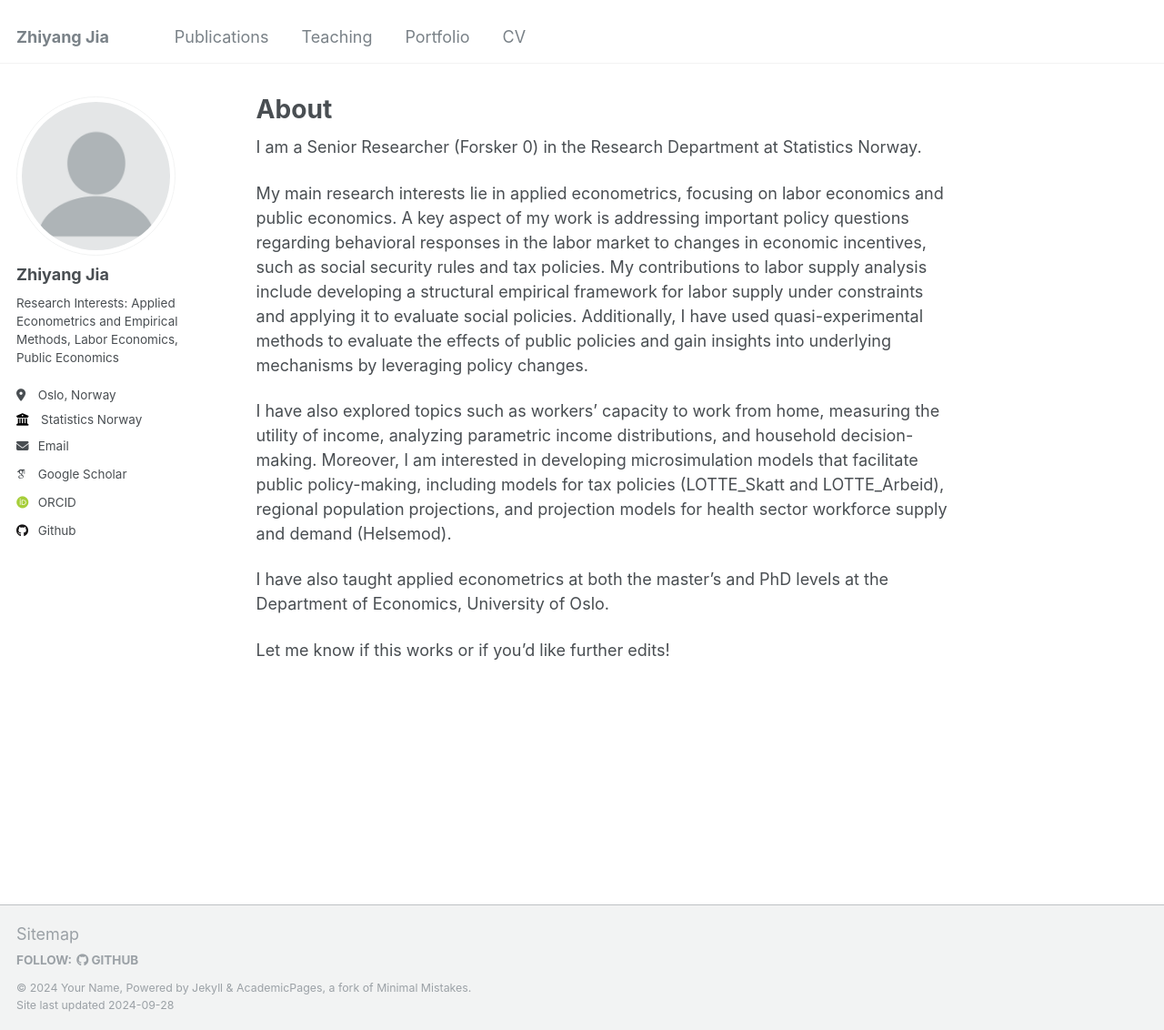
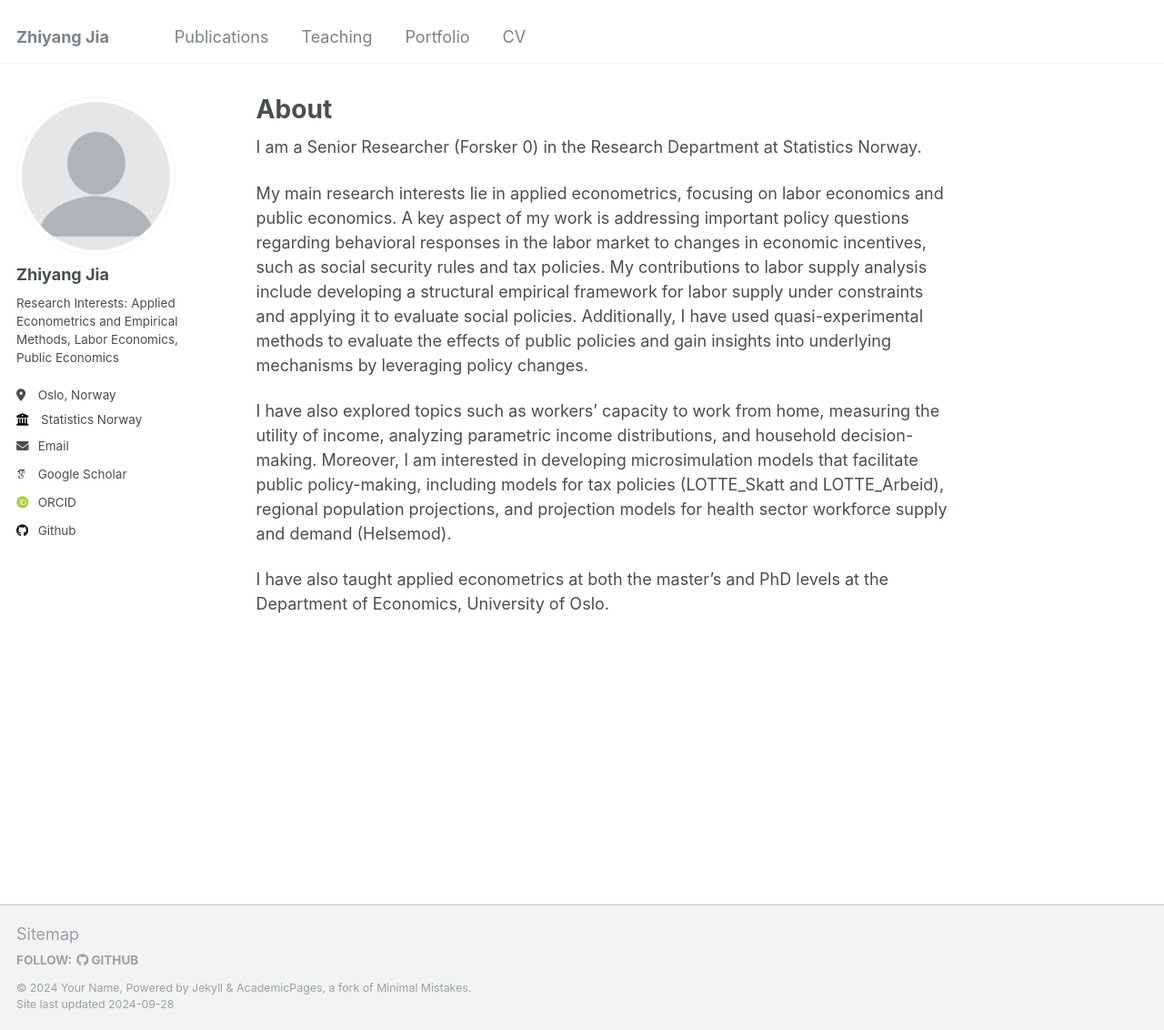
Before and after one commit to Zhiyang-Jia/Zhiyang-Jia.github.io, a Jekyll site: the page built from _pages/about.md, in a window 1280 px wide and 1132 px high. Shown: the whole window at 91% size. Built offline with Jekyll 4.4.1, drawn with Linux system fonts in a browser that asks for light colours; some web fonts are replaced.

Commit message:
Update about.md

```diff
--- a/_pages/about.md
+++ b/_pages/about.md
@@ -14,5 +14,3 @@ My main research interests lie in applied econometrics, focusing on labor econom
 I have also explored topics such as workers' capacity to work from home, measuring the utility of income, analyzing parametric income distributions, and household decision-making. Moreover, I am interested in developing microsimulation models that facilitate public policy-making, including models for tax policies (LOTTE_Skatt and LOTTE_Arbeid), regional population projections, and projection models for health sector workforce supply and demand (Helsemod).
 
 I have also taught applied econometrics at both the master's and PhD levels at the Department of Economics, University of Oslo.
-
-Let me know if this works or if you'd like further edits!
```
